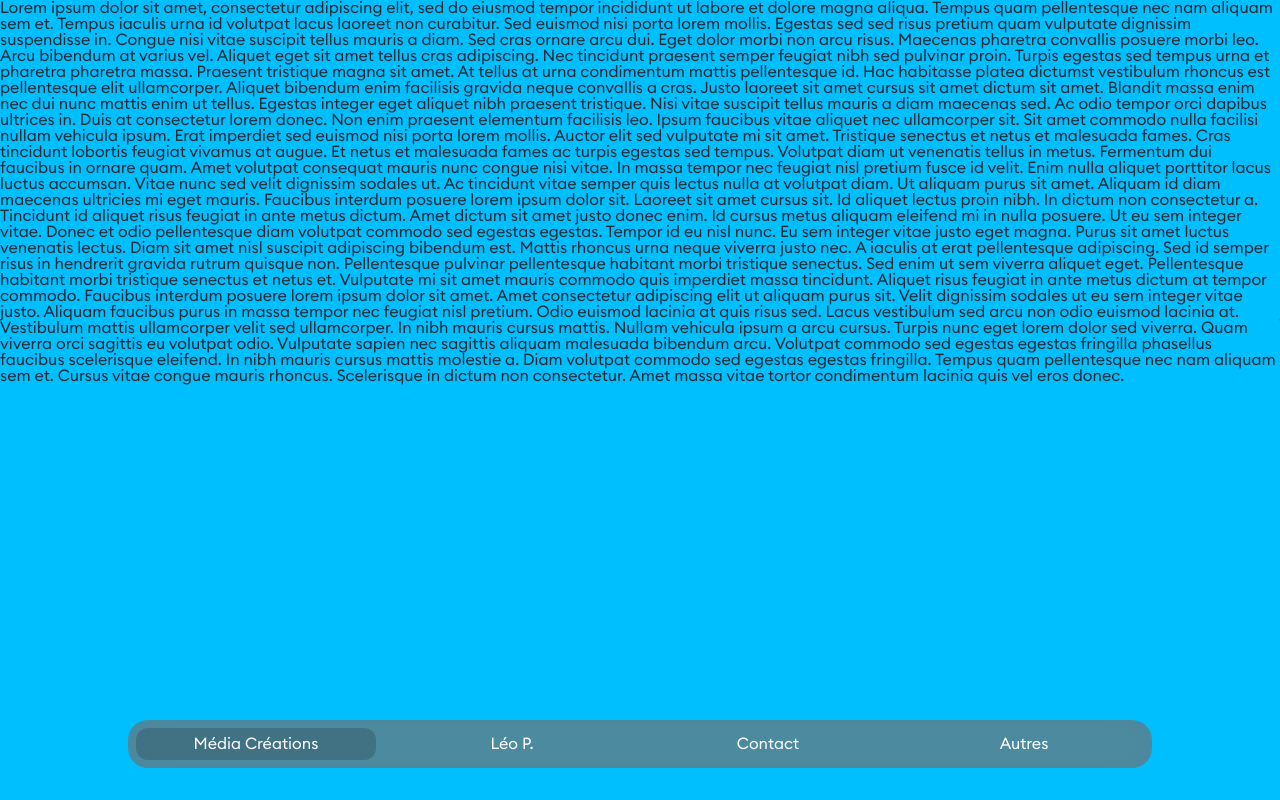
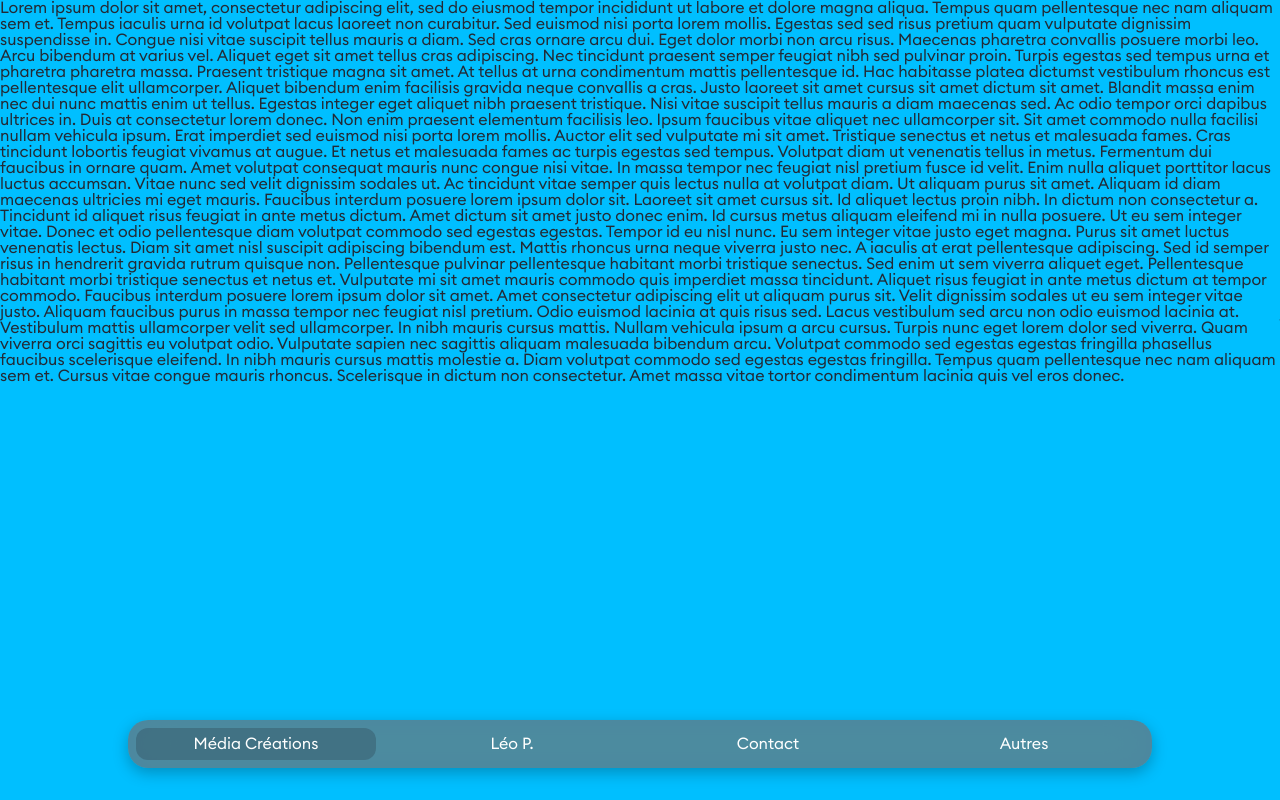
Before and after one commit to leo29plns/mcb29.fr, a plain HTML site: page index.html in a window 1280 px wide. Shown: the top 800 px of the page. Drawn offline with Linux system fonts and the light colour scheme.

Commit message:
Update main.css

```diff
--- a/style/main.css
+++ b/style/main.css
@@ -51,6 +51,7 @@ nav div {
 	background-color: rgba(var(--grey1), .9);
 	z-index: -1;
 	border-radius: 1.25rem;
+	box-shadow: 0 5px 15px rgba(0, 0, 0, 0.25);
 }
 
 nav div ul {
```
